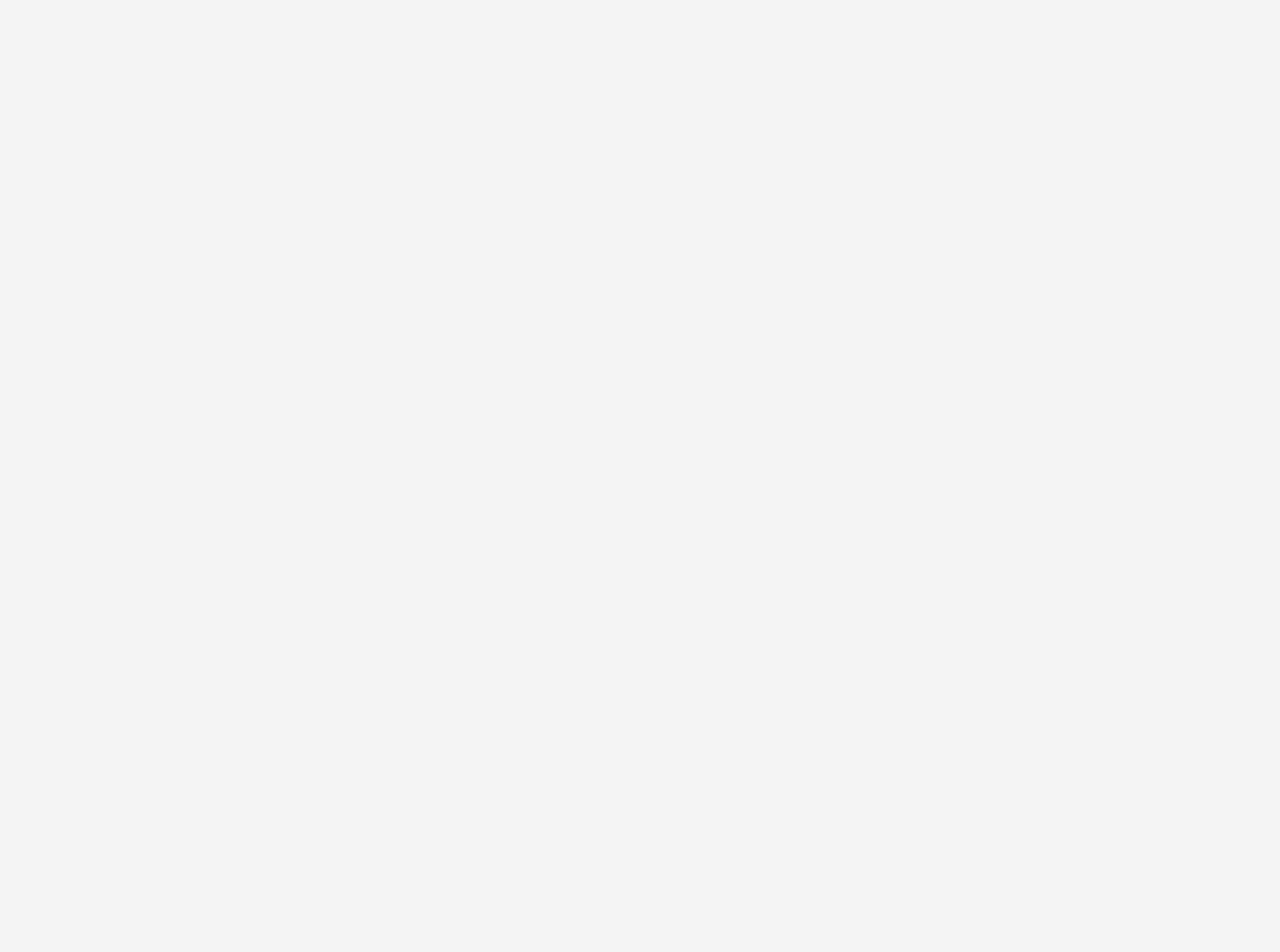
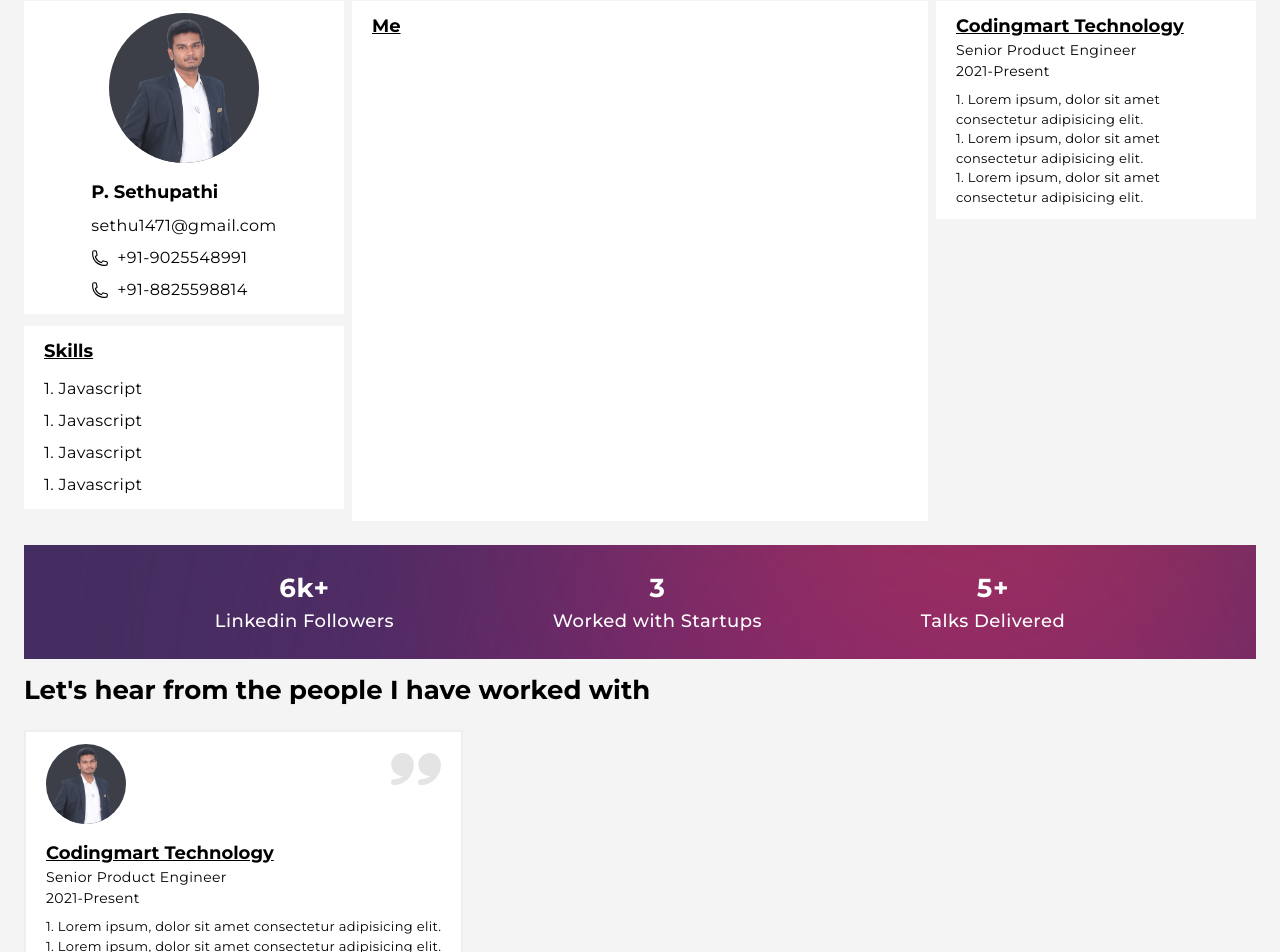
Before and after one commit to Sethu-1471/sethupathi, a React (Vite) app: page / in a window 1280 px wide. Shown: the part 240-1192 px from the top of the page. Before the commit the page ends 800 px from the top, so only its background shows below. Built offline with nearby package versions, Linux system fonts and the light colour scheme.

Commit message:
Half Completed

```diff
--- /dev/null
+++ b/src/components/Testimonial.tsx
@@ -0,0 +1,49 @@
+import React from "react";
+import quotes from "../assets/quotes.svg";
+import { Button, Typography } from "@material-tailwind/react";
+import sethupathi from "../assets/sethu.png";
+
+export default function Testimonial() {
+  return (
+    <div className="flex flex-wrap">
+      <div className="bg-white px-5 py-3 w-fit border-solid border-2  border-a-secondary">
+        <div className="flex justify-between">
+          <div className="bg-[#3C3F48] rounded-[50%] overflow-hidden w-[80px] h-[80px] mb-4">
+            <img
+              className="w-full object-cover object-center"
+              src={sethupathi}
+              alt="Sethupathi"
+            />
+          </div>
+          <div>
+            <img
+              className="object-cover object-center w-[50px] opacity-10"
+              src={quotes}
+              alt="Sethupathi"
+            />
+          </div>
+        </div>
+        <Typography className="cursor-pointer font-bold  text-[18px] underline decoration-sky-500">
+          Codingmart Technology
+        </Typography>
+        <Typography className="cursor-pointer font-normal tracking-wide text-[14px]">
+          Senior Product Engineer
+        </Typography>
+        <Typography className="cursor-pointer font-normal tracking-wide text-[14px]">
+          2021-Present
+        </Typography>
+        <div className="mt-2">
+          <Typography className="cursor-pointer font-normal tracking-wide text-[13px]">
+            1. Lorem ipsum, dolor sit amet consectetur adipisicing elit.
+          </Typography>
+          <Typography className="cursor-pointer font-normal tracking-wide text-[13px]">
+            1. Lorem ipsum, dolor sit amet consectetur adipisicing elit.
+          </Typography>
+          <Typography className="cursor-pointer font-normal tracking-wide text-[13px]">
+            1. Lorem ipsum, dolor sit amet consectetur adipisicing elit.
+          </Typography>
+        </div>
+      </div>
+    </div>
+  );
+}
--- a/src/pages/home.tsx
+++ b/src/pages/home.tsx
@@ -4,6 +4,8 @@ import { BreadcrumbsComponent } from "../components/Breadcrumbs";
 import { Button, Typography } from "@material-tailwind/react";
 import sethupathi from "../assets/sethu.png";
 import Typewriter from "typewriter-effect";
+import { PhoneIcon } from "@heroicons/react/24/outline";
+import Testimonial from "../components/Testimonial";
 
 export default function Home() {
   return (
@@ -18,7 +20,7 @@ export default function Home() {
                 {/* <Typography className=" mr-4 cursor-pointer py-1.5 text-white font-bold tracking-wide text-[30px]">
                   P. Sethupathi
                 </Typography> */}
-                <Typography className="mr-4 cursor-pointer py-1.5 text-white font-normal tracking-wide md:text-[24px] text-[16px]">
+                <Typography className="mr-4 py-1.5 text-white font-normal tracking-wide md:text-[24px] text-[16px]">
                   <Typewriter
                     options={{ loop: true }}
                     onInit={(typewriter) => {
@@ -60,6 +62,130 @@ export default function Home() {
             </div> */}
           </div>
         </div>
+        <div className="flex flex-wrap gap-2 py-3">
+          <div className="flex-1 w-12">
+            <div className="bg-white flex items-center justify-center flex-col py-3">
+              <div className="bg-[#3C3F48] rounded-[50%] overflow-hidden w-[150px] h-[150px] mb-4">
+                <img
+                  className="w-full object-cover object-center"
+                  src={sethupathi}
+                  alt="Sethupathi"
+                />
+              </div>
+              <div className="flex flex-col gap-2">
+                <Typography className=" cursor-pointer font-bold  text-[18px]">
+                  P. Sethupathi
+                </Typography>
+                <Typography className="cursor-pointer font-normal tracking-wide text-[16px]">
+                  sethu1471@gmail.com
+                </Typography>
+                <Typography className="cursor-pointer font-normal tracking-wide text-[16px] flex gap-2">
+                  <PhoneIcon width={18} /> +91-9025548991
+                </Typography>
+                <Typography className="cursor-pointer font-normal tracking-wide text-[16px] flex gap-2">
+                  <PhoneIcon width={18} /> +91-8825598814
+                </Typography>
+              </div>
+            </div>
+            <div className="bg-white my-3 px-5 py-3">
+              <Typography className="cursor-pointer font-bold  text-[18px] underline decoration-sky-500">
+                Skills
+              </Typography>
+              <div className="flex flex-col gap-2 mt-3">
+                <Typography className="cursor-pointer font-normal tracking-wide text-[16px]">
+                  1. Javascript
+                </Typography>{" "}
+                <Typography className="cursor-pointer font-normal tracking-wide text-[16px]">
+                  1. Javascript
+                </Typography>{" "}
+                <Typography className="cursor-pointer font-normal tracking-wide text-[16px]">
+                  1. Javascript
+                </Typography>{" "}
+                <Typography className="cursor-pointer font-normal tracking-wide text-[16px]">
+                  1. Javascript
+                </Typography>
+              </div>
+            </div>
+          </div>
+          <div className="flex-auto w-64 bg-white px-5 py-3">
+            <Typography className="cursor-pointer font-bold  text-[18px] underline decoration-sky-500">
+              Me
+            </Typography>
+          </div>
+          <div className="flex-1 w-22">
+            <div className="bg-white px-5 py-3">
+              <Typography className="cursor-pointer font-bold  text-[18px] underline decoration-sky-500">
+                Codingmart Technology
+              </Typography>
+              <Typography className="cursor-pointer font-normal tracking-wide text-[14px]">
+                Senior Product Engineer
+              </Typography>
+              <Typography className="cursor-pointer font-normal tracking-wide text-[14px]">
+                2021-Present
+              </Typography>
+              <div className="mt-2">
+                <Typography className="cursor-pointer font-normal tracking-wide text-[13px]">
+                  1. Lorem ipsum, dolor sit amet consectetur adipisicing elit.
+                </Typography>
+                <Typography className="cursor-pointer font-normal tracking-wide text-[13px]">
+                  1. Lorem ipsum, dolor sit amet consectetur adipisicing elit.
+                </Typography>
+                <Typography className="cursor-pointer font-normal tracking-wide text-[13px]">
+                  1. Lorem ipsum, dolor sit amet consectetur adipisicing elit.
+                </Typography>
+              </div>
+            </div>
+          </div>
+        </div>
+        <div className="bg-main flex flex-wrap my-3 px-5 py-3 flex-col">
+          {/* <Typography className=" cursor-pointer font-semibold text-white text-[20px]">
+            Why Me?
+          </Typography> */}
+          <div className="flex flex-wrap my-3 mx-3 justify-evenly">
+            <div className="flex justify-center flex-col items-center text-white">
+              <Typography className="cursor-pointer font-bold tracking-wide text-[26px]">
+                6k+
+              </Typography>
+              <Typography className="cursor-pointer font-medium tracking-wide text-[18px]">
+                Linkedin Followers{" "}
+              </Typography>
+            </div>
+
+            <div className="flex justify-center flex-col items-center text-white">
+              <Typography className="cursor-pointer font-bold tracking-wide text-[26px]">
+                3
+              </Typography>
+              <Typography className="cursor-pointer font-medium tracking-wide text-[18px]">
+                Worked with Startups
+              </Typography>
+            </div>
+
+            <div className="flex justify-center flex-col items-center text-white">
+              <Typography className="cursor-pointer font-bold tracking-wide text-[26px]">
+                5+
+              </Typography>
+              <Typography className="cursor-pointer font-medium tracking-wide text-[18px]">
+                Talks Delivered
+              </Typography>
+            </div>
+          </div>
+        </div>
+        {/* Testimonial */}
+        <div>
+          <div>
+            <Typography className=" cursor-pointer font-bold  text-[26px] mb-5">
+              Let's hear from the people I have worked with
+            </Typography>
+
+            <Testimonial />
+          </div>
+        </div>
+        {/* Footer */}
+        <div className="flex items-center justify-center my-5">
+          <Typography className="cursor-pointer font-normal tracking-wide text-[13px]">
+            Copyright © 2024 - SETHU
+          </Typography>
+        </div>
       </div>
     </div>
   );
```
Also changed, not shown: src/assets/quotes.svg (added).
